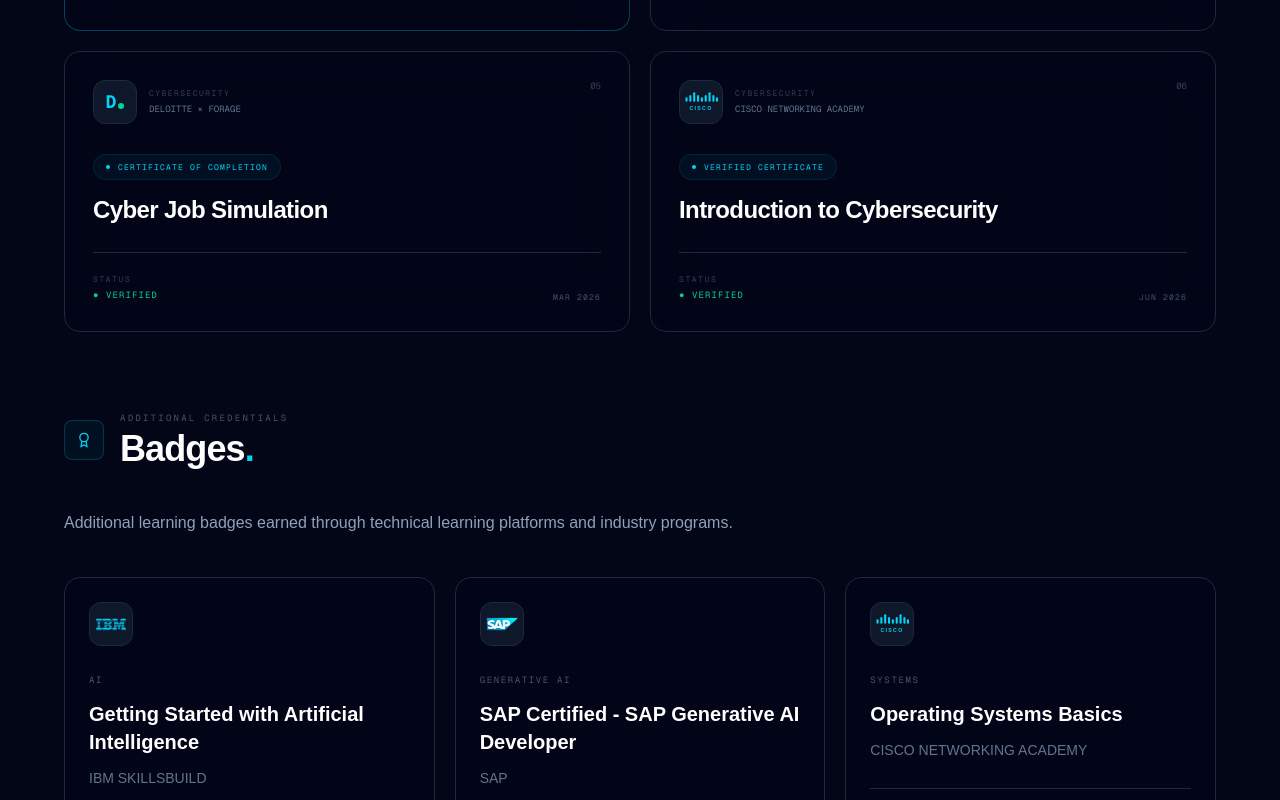
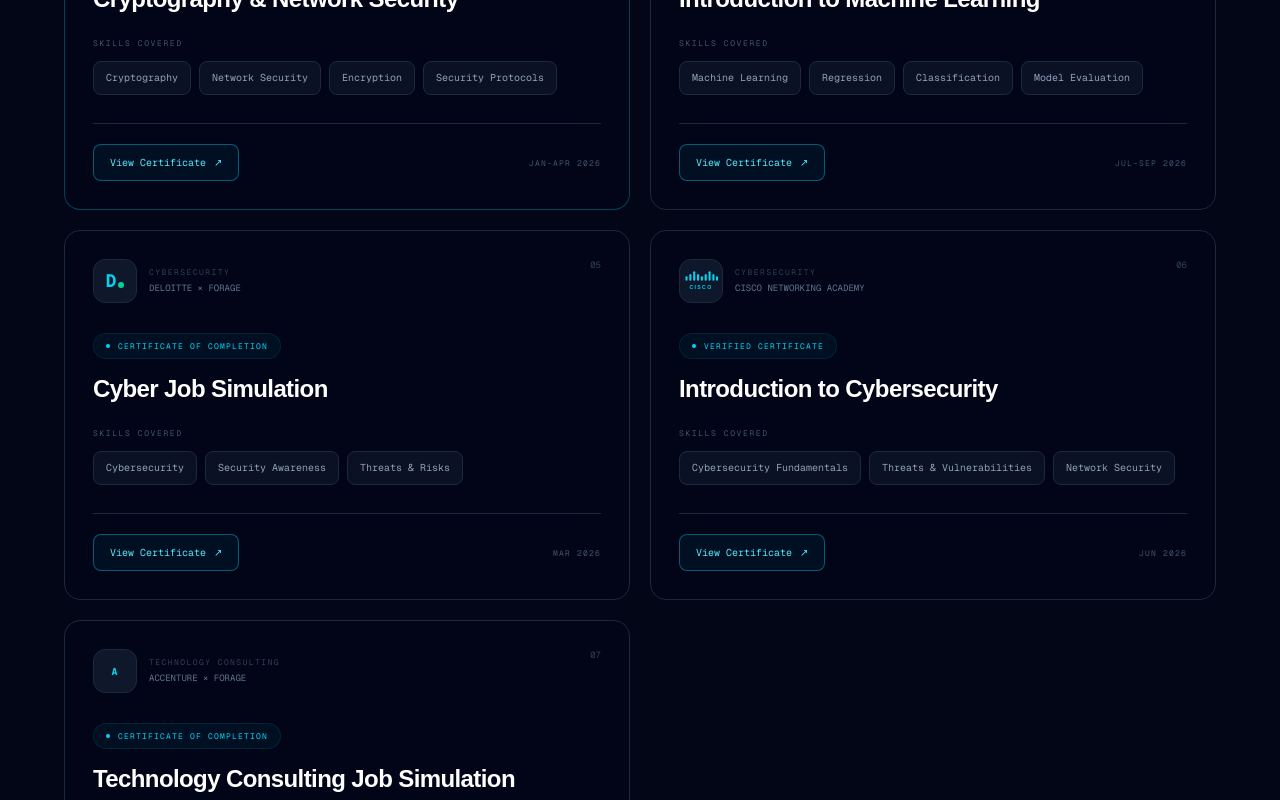
Before and after one commit to Sanjith0804/sanjith-portfolio, a Next.js app: page / in a window 1280 px wide. Shown: the part 10500-11300 px from the top of the page. Built offline with nearby package versions, Linux system fonts and the light colour scheme.

Commit message:
Certiciate section changes

```diff
--- a/components/Certifications.tsx
+++ b/components/Certifications.tsx
@@ -10,6 +10,8 @@
     featured: false,
     mark: "IBM",
     markType: "ibm",
+    certificate: "/certificates/Coursera_IBM Cyber Analayst.pdf",
+    skills: ["Cybersecurity", "Threat Analysis", "Linux", "Security Tools"],
   },
   {
     number: "02",
@@ -17,11 +19,13 @@
     title: "Front-End Developer",
     type: "Professional Certificate",
     category: "Frontend Development",
-    date: "PROFESSIONAL CERTIFICATE",
+    date: "",
     status: "VERIFIED",
     featured: false,
     mark: "META",
     markType: "meta",
+    certificate: "/certificates/Coursera_Meta FE Dev.pdf",
+    skills: ["HTML", "CSS", "JavaScript", "React", "Frontend Development"],
   },
   {
     number: "03",
@@ -34,6 +38,8 @@
     featured: true,
     mark: "NPTEL",
     markType: "nptel",
+    certificate: "/certificates/NPTEL_Cryptography.pdf",
+    skills: ["Cryptography", "Network Security", "Encryption", "Security Protocols"],
   },
     {
     number: "04",
@@ -46,6 +52,8 @@
     featured: false,
     mark: "NPTEL",
     markType: "nptel",
+    certificate: "/certificates/NPTEL_Intro to ML.pdf",
+    skills: ["Machine Learning", "Regression", "Classification", "Model Evaluation"],
   },
   {
     number: "05",
@@ -58,6 +66,8 @@
     featured: false,
     mark: "D",
     markType: "deloitte",
+    certificate: "/certificates/Deloitte_certificate.pdf",
+    skills: ["Cybersecurity", "Security Awareness", "Threats & Risks"],
   },
   {
     number: "06",
@@ -70,6 +80,22 @@
     featured: false,
     mark: "CISCO",
     markType: "cisco",
+    certificate: "/certificates/Cisco_Intro to cy.pdf",
+    skills: ["Cybersecurity Fundamentals", "Threats & Vulnerabilities", "Network Security"],
+  },
+  {
+    number: "07",
+    issuer: "ACCENTURE × FORAGE",
+    title: "Technology Consulting Job Simulation",
+    type: "Certificate of Completion",
+    category: "Technology Consulting",
+    date: "",
+    status: "VERIFIED",
+    featured: false,
+    mark: "A",
+    markType: "accenture",
+    certificate: "/certificates/Accenture Forage Certificate.pdf",
+    skills: ["Technology Consulting", "Problem Solving", "Business Analysis"],
   },
 ];
 
@@ -509,7 +535,7 @@
                 </p>
 
                 <p className="mt-1 text-2xl text-white">
-                  06
+                  07
                 </p>
               </div>
 
@@ -588,31 +614,40 @@
                 {credential.title}
               </h3>
 
-              {/* Bottom metadata */}
-              <div className="relative mt-7 flex flex-wrap items-end justify-between gap-4 border-t border-slate-800 pt-5">
+              {/* Skills */}
+              <div className="relative mt-6">
+                <p className="mb-3 font-mono text-[8px] uppercase tracking-[0.2em] text-slate-600">
+                  SKILLS COVERED
+                </p>
+                <div className="flex flex-wrap gap-2">
+                  {credential.skills.map((skill: string) => (
+                    <span
+                      key={skill}
+                      className="rounded-lg border border-slate-800 bg-slate-900/70 px-3 py-2 font-mono text-[10px] leading-4 text-slate-400 transition-colors hover:border-cyan-400/30 hover:text-cyan-300"
+                    >
+                      {skill}
+                    </span>
+                  ))}
+                </div>
+              </div>
 
-                <div>
+              {/* Certificate link and existing date */}
+              <div className="relative mt-7 flex flex-wrap items-center justify-between gap-4 border-t border-slate-800 pt-5">
+                <a
+                  href={credential.certificate}
+                  target="_blank"
+                  rel="noopener noreferrer"
+                  className="inline-flex items-center gap-2 rounded-lg border border-cyan-400/40 bg-cyan-400/5 px-4 py-2.5 font-mono text-[10px] text-cyan-300 transition-colors hover:border-cyan-300 hover:bg-cyan-400/10"
+                >
+                  View Certificate
+                  <span aria-hidden="true">↗</span>
+                </a>
 
-                  <p className="font-mono text-[8px] uppercase tracking-[0.2em] text-slate-700">
-                    STATUS
-                  </p>
-
-                  <p
-                    className={`mt-1 font-mono text-[9px] uppercase tracking-[0.12em] ${
-  credential.status === "ELITE"
-    ? "text-emerald-400"
-    : "text-emerald-400"
-}`}
-                  >
-                    ● {credential.status}
-                  </p>
-
-                </div>
-
-                <span className="font-mono text-[8px] uppercase tracking-[0.15em] text-slate-600">
-                  {credential.date}
-                </span>
-
+                {credential.date && (
+                  <span className="font-mono text-[8px] uppercase tracking-[0.15em] text-slate-600">
+                    {credential.date}
+                  </span>
+                )}
               </div>
             </article>
           ))}
@@ -698,7 +733,7 @@
           </span>
 
           <span>
-            06 CERTIFICATIONS
+            07 CERTIFICATIONS
           </span>
 
           <span>
```
